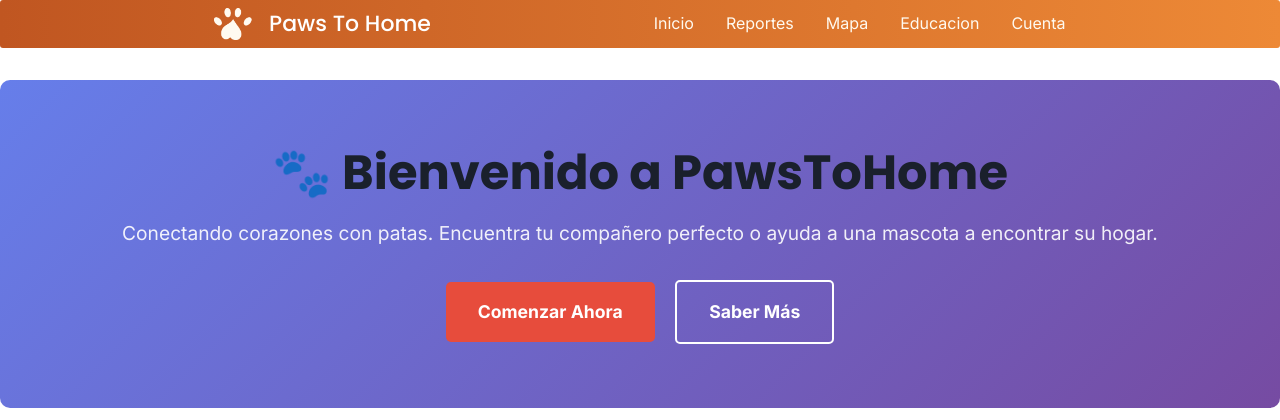
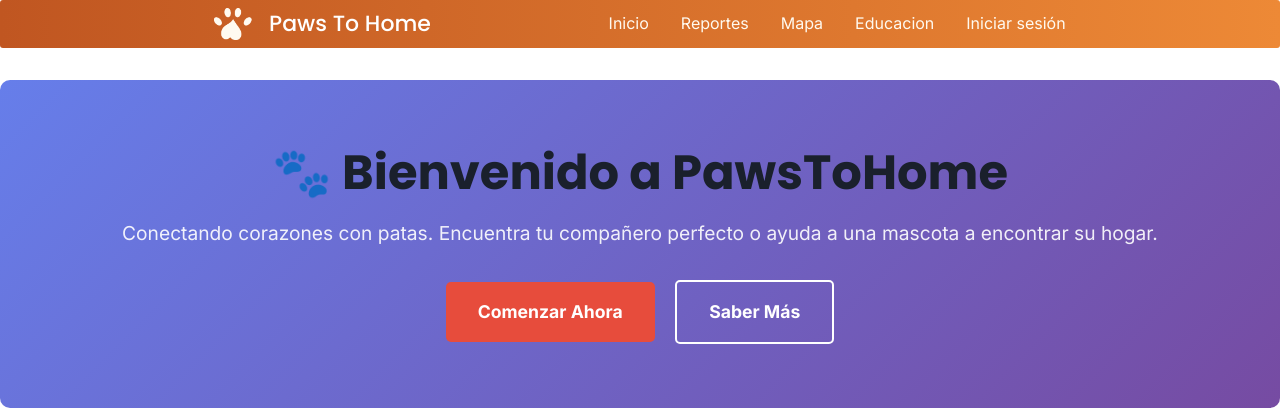
Before and after one commit to JesusEmilianoCloud/pawstohome, a Django app: page / in a window 1280 px wide. Shown: the top 420 px of the page. Run offline with Django 5.2, Linux system fonts and the light colour scheme; parts of the project's set-up code (start-up, migrations or seed data) failed here and were passed over.

Commit message:
error not user

```diff
--- a/Homeinfo/templates/Homeinfo/base.html
+++ b/Homeinfo/templates/Homeinfo/base.html
@@ -21,8 +21,14 @@
                 <a href="{% url 'reportsservice:reportes' %}">Reportes</a>
                 <a href="#">Mapa</a>
                 <a href="#">Educacion</a>
-                <a href="{% url 'ProfileService:profile' user.id %}">Cuenta</a>
+
+                {% if request.user.is_authenticated %}
+                    <a href="{% url 'ProfileService:profile' request.user.id %}">Cuenta</a>
+                {% else %}
+                    <a href="{% url 'Homeinfo:home' %}">Iniciar sesión</a>
+                {% endif %}
             </nav>
+
         </div>
     </header>
 
```
